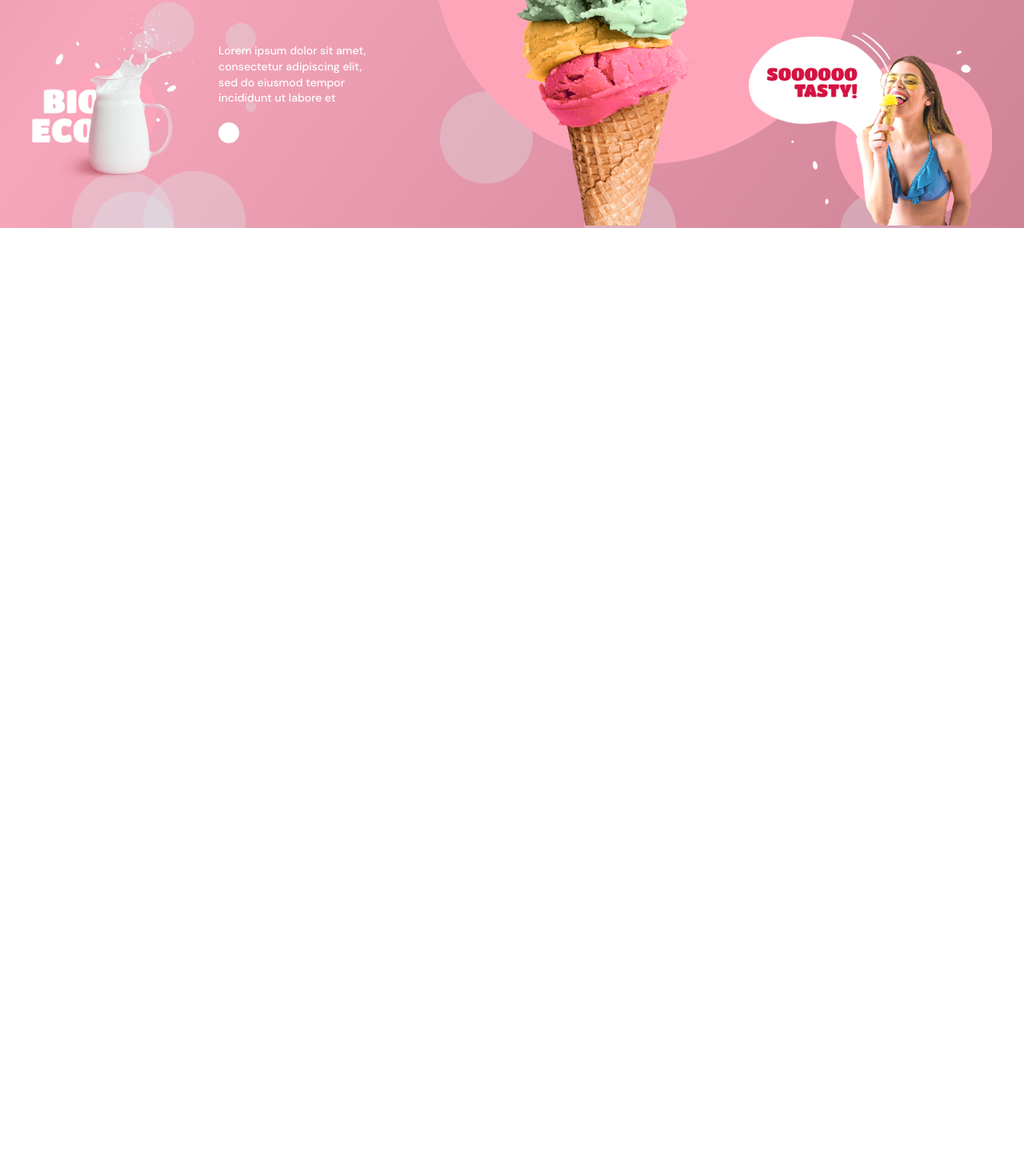
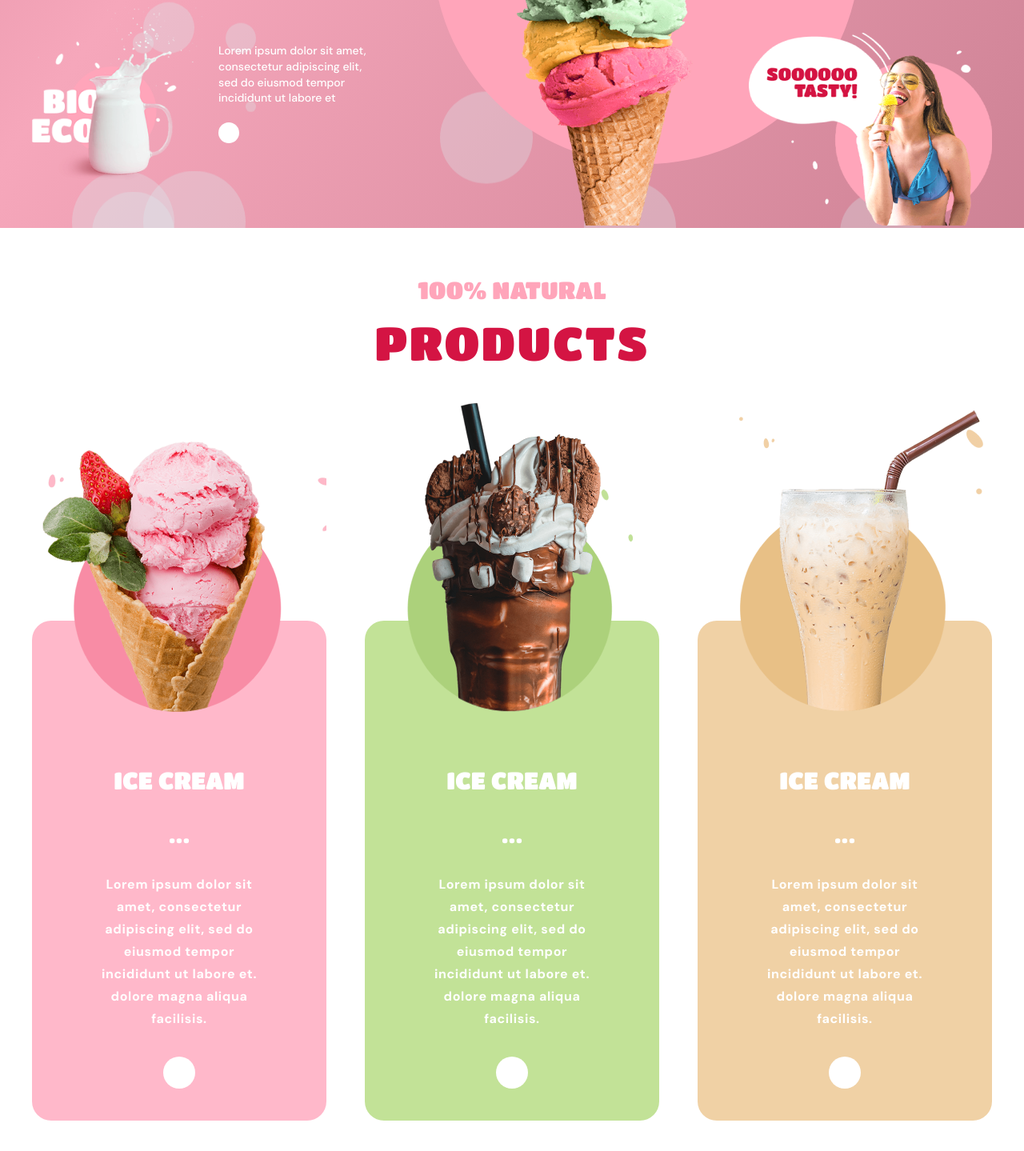
Before and after one commit to Fanttatraieste/Ice-cream, a plain HTML site: page index.html in a window 1280 px wide. Shown: the part 387-1826 px from the top of the page at 80% size. Before the commit the page ends 800 px from the top, so only its background shows below. Drawn offline with nearby package versions, Linux system fonts and the light colour scheme.

Commit message:
another section

```diff
--- a/index.html
+++ b/index.html
@@ -169,6 +169,58 @@
         </div>
       </div>
     </section>
+    <!-- Products section -->
+    <section class="container products">
+      <h3 class="subtitle efect">100% natural</h3>
+      <h2 class="title efect">products</h2>
+      <ul class="products__list">
+        <li class="products__list__item">
+          <div class="products__image"></div>
+          <h3 class="subtitle">ice cream</h3>
+          <p class="subtitle">...</p>
+          <p class="text">
+            Lorem ipsum dolor sit amet, consectetur adipiscing elit, sed do
+            eiusmod tempor incididunt ut labore et. dolore magna aliqua
+            facilisis.
+          </p>
+          <button class="products__button">
+            <svg>
+              <use href="./images/svg/symbol-defs.svg#icon-vector"></use>
+            </svg>
+          </button>
+        </li>
+        <li class="products__list__item">
+          <div class="products__image products__image2"></div>
+          <h3 class="subtitle">ice cream</h3>
+          <p class="subtitle">...</p>
+          <p class="text">
+            Lorem ipsum dolor sit amet, consectetur adipiscing elit, sed do
+            eiusmod tempor incididunt ut labore et. dolore magna aliqua
+            facilisis.
+          </p>
+          <button class="products__button">
+            <svg>
+              <use href="./images/svg/symbol-defs.svg#icon-vector"></use>
+            </svg>
+          </button>
+        </li>
+        <li class="products__list__item">
+          <div class="products__image products__image3"></div>
+          <h3 class="subtitle">ice cream</h3>
+          <p class="subtitle">...</p>
+          <p class="text">
+            Lorem ipsum dolor sit amet, consectetur adipiscing elit, sed do
+            eiusmod tempor incididunt ut labore et. dolore magna aliqua
+            facilisis.
+          </p>
+          <button class="products__button">
+            <svg>
+              <use href="./images/svg/symbol-defs.svg#icon-vector"></use>
+            </svg>
+          </button>
+        </li>
+      </ul>
+    </section>
     <div class="menu-container js-menu-container" id="mobile-menu">
       <button class="js-close-menu close-menu">
         <svg
--- /dev/null
+++ b/sass/_products.scss
@@ -0,0 +1,160 @@
+/* This is the products section stilization */
+.products {
+  display: flex;
+  flex-direction: column;
+  gap: 15px;
+  margin-top: 60px;
+  margin-bottom: 60px;
+
+  &__list {
+    margin-top: 150px;
+    display: flex;
+    flex-wrap: wrap;
+    justify-content: space-between;
+    gap: 120px;
+  }
+  &__list__item {
+    width: 100%;
+    background-color: var(--primary1-color);
+    display: flex;
+    flex-direction: column;
+    align-items: center;
+    border-radius: 24px;
+    padding-bottom: 40px;
+    position: relative;
+    gap: 32px;
+    padding-top: 150px;
+    .subtitle {
+      color: var(--white-color);
+    }
+    .text {
+      color: var(--white-color);
+      text-align: center;
+    }
+    &:nth-child(2) {
+      background-color: var(--primary3-color);
+      &:hover {
+        background-color: #acd17b;
+        transition: 500ms cubic-bezier(0.4, 0, 0.2, 1);
+      }
+    }
+    &:nth-child(3) {
+      background-color: var(--primary2-color);
+      &:hover {
+        background-color: #e8c086;
+        transition: 500ms cubic-bezier(0.4, 0, 0.2, 1);
+      }
+    }
+    &::before {
+      content: "";
+    }
+    &:hover {
+      transform: scale(1.15);
+      background-color: #f88ca5;
+      transition: 500ms cubic-bezier(0.4, 0, 0.2, 1);
+    }
+  }
+  &__button {
+    border: none;
+    border-radius: 50%;
+    background-color: var(--white-color);
+    width: 40px;
+    height: 40px;
+    svg {
+      width: 15px;
+      height: 20px;
+    }
+  }
+  &__image {
+    width: 280px;
+    height: 280px;
+    background-image: url("../images/other/pinkIce280.png");
+    position: absolute;
+    top: -150px;
+  }
+  &__image2 {
+    background-image: url("../images/other/home-pic1green280.png");
+  }
+  &__image3 {
+    background-image: url("../images/other/home-pic1yellow280.png");
+  }
+}
+
+@media screen and (min-width: 768px) {
+  .products__list {
+    gap: 16px;
+    flex-direction: row;
+  }
+  .products__list__item {
+    max-width: 224px;
+  }
+  .products__image {
+    width: 224px;
+    height: 224px;
+    top: -130px;
+    background-image: url("../images/other/home-pic1ice224.png");
+  }
+  .products__image2 {
+    background-image: url("../images/other/home-pic3green224.png");
+  }
+  .products__image3 {
+    background-image: url("../images/other/home-pic2yellow224.png");
+  }
+}
+
+@media screen and (min-width: 1200px) {
+  .products {
+    .title {
+      font-size: 58px;
+    }
+    .subtitle {
+      font-size: 30px;
+    }
+  }
+  .products__list {
+    gap: 32px;
+    flex-direction: row;
+    margin-top: 300px;
+  }
+  .products__list__item {
+    max-width: 368px;
+    .text {
+      font-size: 16px;
+      line-height: 1.76;
+      letter-spacing: 0.04em;
+    }
+    .subtitle {
+      font-size: 30px;
+    }
+  }
+  .products__image {
+    width: 368px;
+    height: 394px;
+    top: -280px;
+    background-image: url("../images/other/home-pic1ice368.png");
+  }
+  .products__image2 {
+    background-image: url("../images/other/home-pic3green368.png");
+  }
+  .products__image3 {
+    background-image: url("../images/other/home-pic2yellow368.png");
+  }
+}
+
+.efect:hover {
+  animation-name: spacing;
+  animation-duration: 3000ms;
+  animation-timing-function: cubic-bezier(0.4, 0, 0.2, 1);
+}
+
+@keyframes spacing {
+  0% {
+    letter-spacing: 0.06em;
+  }
+  50% {
+    letter-spacing: 0.62em;
+  }
+  100% {
+    letter-spacing: 0.06em;
+  }
+}
--- a/sass/main.scss
+++ b/sass/main.scss
@@ -2,6 +2,7 @@
 @import "../sass/hero";
 @import "../sass/modalHero";
 @import "../sass/modalForm";
+@import "../sass/products";
 
 * {
   padding: 0px;
@@ -38,6 +39,36 @@ body {
   margin-right: auto;
 }
 
+.subtitle {
+  font-family: "Titan One";
+  font-weight: 400;
+  font-size: 18px;
+  line-height: 1.16;
+  text-align: center;
+  text-transform: uppercase;
+  color: var(--secondary1-color);
+}
+
+.title {
+  font-family: "Titan One";
+  font-weight: 400;
+  font-size: 34px;
+  line-height: 1.14;
+  text-align: center;
+  letter-spacing: 0.04em;
+  text-transform: uppercase;
+  color: var(--brand-color);
+}
+
+.text {
+  font-family: "DM Sans";
+  font-weight: 700;
+  font-size: 14px;
+  line-height: 1.52;
+  letter-spacing: 0.04em;
+  max-width: 200px;
+}
+
 @media screen and (min-width: 768px) {
   .container {
     max-width: 768px;
```
Also changed, not shown: css/main.min.css, images/other/home-pic1green280.png (added), images/other/home-pic1ice224.png (added), images/other/home-pic1ice368.png (added), images/other/home-pic1yellow280.png (added), images/other/home-pic2yellow224.png (added), images/other/home-pic2yellow368.png (added), images/other/home-pic3green224.png (added), images/other/home-pic3green368.png (added), images/other/pinkIce280.png (added), 1 other file.
